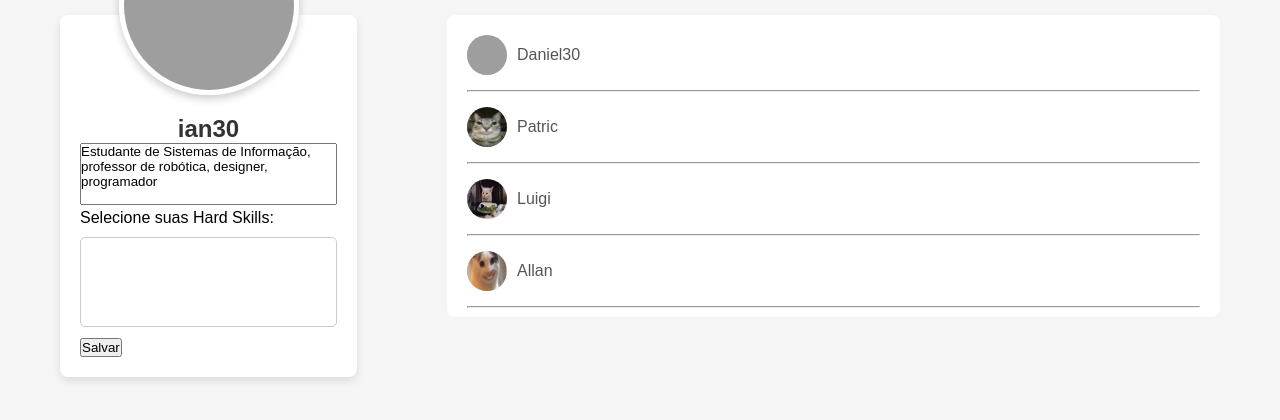
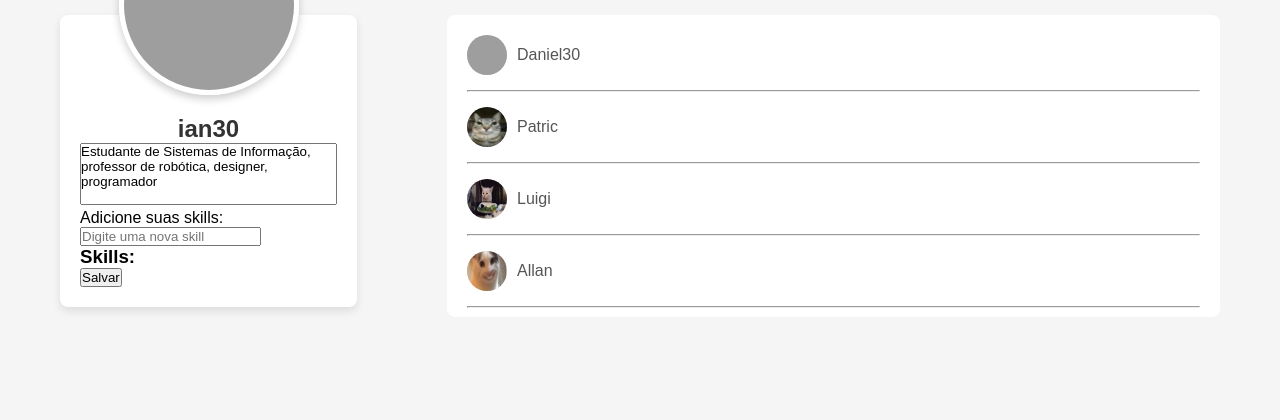
Before and after one commit to KaliRodri/IniCampi, a Django app: page /profile/ in a window 1280 px wide. Shown: the part 277-697 px from the top of the page. Run offline with Django 5.2, Linux system fonts and the light colour scheme; a user stored in the database is signed in; data comes from the database, SQL or seed files in the repository; both versions use the stored data as it was after the commit; data that the repository does not hold is empty; grey boxes are pictures that could not be loaded.

Commit message:
Profile Update #31
Agora as skills funcionam

```diff
--- a/user_account/templates/account/profile.html
+++ b/user_account/templates/account/profile.html
@@ -7,6 +7,8 @@
     {% load static %}
     <link rel="stylesheet" href="{% static 'css/style.css' %}">
     <link rel="stylesheet" href="{% static 'css/profile.css' %}">
+    <link rel="stylesheet" href="https://cdnjs.cloudflare.com/ajax/libs/font-awesome/6.0.0-beta3/css/all.min.css" />
+
 </head>
 <body>
     <header>
@@ -20,6 +22,28 @@
         </nav>
     </header>
 </body>
+
+<style>
+    .hard-skill-item {
+    display: flex;
+    align-items: center;
+    margin-bottom: 5px;
+}
+
+.remove-skill-btn {
+    margin-left: 10px;
+    padding: 5px;
+    background-color: transparent;
+    border: none;
+    cursor: pointer;
+    color: #ff4d4d; /* Cor da lixeira */
+    font-size: 16px;
+}
+
+.remove-skill-btn:hover {
+    color: #ff0000; /* Cor do ícone de lixeira ao passar o mouse */
+}
+</style>
 
 
     <!-- Imagem abaixo do cabeçalho -->
@@ -66,16 +90,23 @@
                 <button type="submit" class="follow-btn" id="save-button" onclick="hideSaveButton()">Salvar</button>
             </form>
             <!-- Dropdown de Hard Skills -->
-            <form method="post" enctype="multipart/form-data">
+            <form action="{% url 'edit_hard_skills' %}" method="post">
                 {% csrf_token %}
-                <label for="hard_skills">Selecione suas Hard Skills:</label>
-                <select name="hard_skills" id="hard_skills" multiple>
-                    {% for skill in skills %}
-                        <option value="{{ skill.id }}" {% if skill in profile.hard_skills.all %}selected{% endif %}>
-                            {{ skill.name }}
-                        </option>
+                <label for="hard_skills">Adicione suas skills:</label>
+
+                <!-- Input para novas skills -->
+                <input type="text" name="new_skill" placeholder="Digite uma nova skill" id="new-skill-input">
+                <!-- Skills existentes com botão de remoção -->
+                <div id="hard-skills-list">
+                    <h3>Skills:</h3>
+                    {% for skill in profile.hard_skills.all %}
+                        <div class="hard-skill-item">
+                            <span>{{ skill.name }} {% if not forloop.last %}, {% endif %}</span>
+                            <button type="submit" name="remove_skill" value="{{ skill.id }}" class="remove-skill-btn"><i class="fas fa-trash-alt"></i></button>
+                        </div>
                     {% endfor %}
-                </select>
+                </div>
+
                 <button type="submit">Salvar</button>
             </form>
         </div>
@@ -99,6 +130,14 @@
                     {% csrf_token %}
                     <button type="submit" class="view-btn">Desinscrever</button>
                 </form>
+                <div class="skills-list">
+                    <h3>Suas Hard Skills:</h3>
+                    <ul>
+                        {% for skill in profile.hard_skills.all %}
+                            <li>{{ skill.name }}</li>
+                        {% endfor %}
+                    </ul>
+                </div>
             </div>
         {% endfor %}
     </div>
--- a/user_account/views.py
+++ b/user_account/views.py
@@ -14,9 +14,13 @@ from feed.models import Project, Skill
 @login_required
 def profile_view(request):
     profile = request.user.profile
-
     users = User.objects.exclude(id=request.user.id)
-    return render(request, 'account/profile.html', {'profile': profile, 'users': users})
+    skills = Skill.objects.all()  # Passa todas as skills para o dropdown
+    return render(request, 'account/profile.html', {
+        'profile': profile,
+        'users': users,
+        'skills': skills,
+    })
 
 # Editar o perfil
 @login_required
@@ -99,15 +103,25 @@ def unsubscribe_from_project(request, project_id):
 @login_required
 def edit_hard_skills(request):
     profile = get_object_or_404(Profile, user=request.user)
-    if request.method == "POST":
-        hard_skills_ids = request.POST.getlist('hard_skills')  # IDs das habilidades selecionadas
-        if hard_skills_ids:
-            hard_skills = Skill.objects.filter(id__in=hard_skills_ids)  # Filtra as skills válidas
-            profile.hard_skills.set(hard_skills)  # Atualiza no perfil
-            messages.success(request, "Hard skills atualizadas com sucesso!")
-        else:
-            profile.hard_skills.clear()  # Limpa se nada foi selecionado
-            messages.info(request, "Nenhuma hard skill selecionada. Lista limpa.")
+
+    if request.method == 'POST':
+        # Remover skill selecionada
+        if 'remove_skill' in request.POST:
+            skill_id = request.POST['remove_skill']
+            skill = get_object_or_404(Skill, id=skill_id)
+            profile.hard_skills.remove(skill)
+            messages.success(request, f"Skill '{skill.name}' removida com sucesso.")
+
+        # Adicionar nova skill, se fornecida
+        if 'new_skill' in request.POST and request.POST['new_skill'].strip():
+            new_skill_name = request.POST['new_skill'].strip()
+            skill, created = Skill.objects.get_or_create(name=new_skill_name)
+            profile.hard_skills.add(skill)
+            if created:
+                messages.success(request, f"Nova skill '{skill.name}' adicionada com sucesso.")
+            else:
+                messages.info(request, f"A skill '{skill.name}' já existe e foi adicionada ao seu perfil.")
+
         return redirect('profile_view')
 
     return redirect('profile_view')
```
Also changed, not shown: db.sqlite3.
